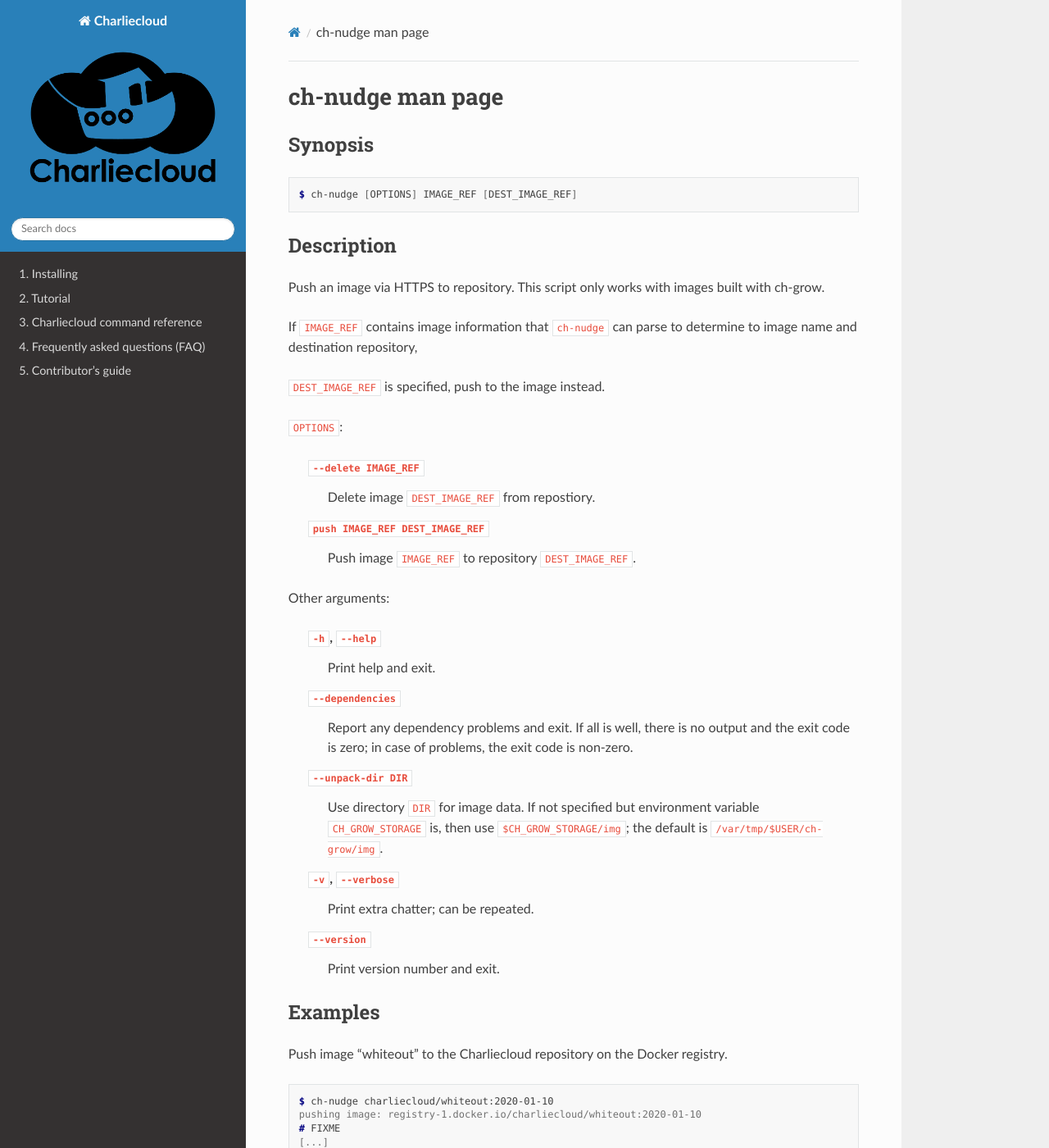
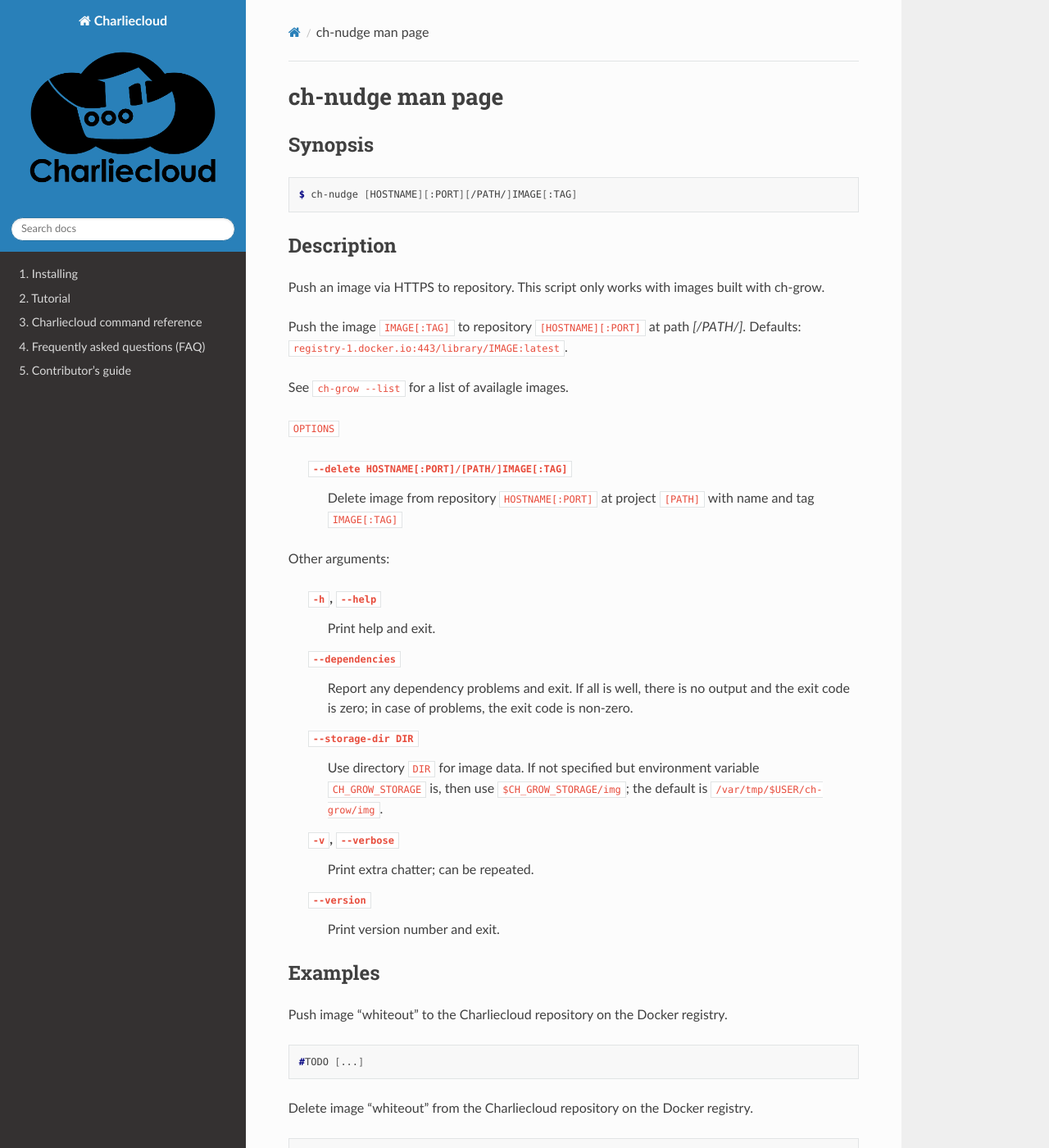
Before and after one commit to hpc/charliecloud, a Sphinx documentation site: the page built from doc/ch-nudge.rst, in a window 1280 px wide and 1400 px high. Shown: the whole window at 82% size. Built offline with Sphinx 7.4.7 and the Read the Docs theme 2.0.0, drawn with Linux system fonts in a browser that asks for light colours; some of the changed text lies outside the part shown.

Commit message:
update docs

```diff
--- a/doc/ch-nudge_desc.rst
+++ b/doc/ch-nudge_desc.rst
@@ -3,7 +3,7 @@ Synopsis
 
 ::
 
-   $ ch-nudge [OPTIONS] IMAGE_REF [DEST_IMAGE_REF]
+   $ ch-nudge [HOSTNAME][:PORT][/PATH/]IMAGE[:TAG]
 
 Description
 ===========
@@ -11,21 +11,16 @@ Description
 Push an image via HTTPS to repository. This script only works with images
 built with ch-grow.
 
-If :code:`IMAGE_REF` contains image information that :code:`ch-nudge` can parse
-to determine to image name and destination repository,
+Push the image :code:`IMAGE[:TAG]` to repository :code:`[HOSTNAME][:PORT]` at
+path `[/PATH/]`. Defaults: :code:`registry-1.docker.io:443/library/IMAGE:latest`.
 
-:code:`DEST_IMAGE_REF` is specified, push to the image instead.
+See :code:`ch-grow --list` for a list of availagle images.
 
+:code:`OPTIONS`
 
-:code:`OPTIONS`:
-
-
-
-  :code:`--delete IMAGE_REF`
-    Delete image :code:`DEST_IMAGE_REF` from repostiory.
-
-  :code:`push IMAGE_REF DEST_IMAGE_REF`
-    Push image :code:`IMAGE_REF` to repository :code:`DEST_IMAGE_REF`.
+  :code:`--delete HOSTNAME[:PORT]/[PATH/]IMAGE[:TAG]`
+    Delete image from repository :code:`HOSTNAME[:PORT]` at
+    project :code:`[PATH]` with name and tag :code:`IMAGE[:TAG]`
 
 Other arguments:
 
@@ -37,7 +32,7 @@ Other arguments:
     output and the exit code is zero; in case of problems, the exit code is
     non-zero.
 
-  :code:`--unpack-dir DIR`
+  :code:`--storage-dir DIR`
     Use directory :code:`DIR` for image data. If not specified but environment
     variable :code:`CH_GROW_STORAGE` is, then use
     :code:`$CH_GROW_STORAGE/img`; the default is
@@ -56,16 +51,10 @@ Push image "whiteout" to the Charliecloud repository on the Docker registry.
 
 ::
 
-  $ ch-nudge charliecloud/whiteout:2020-01-10
-  pushing image: registry-1.docker.io/charliecloud/whiteout:2020-01-10
-  # FIXME
-  [...]
+  #TODO [...]
 
 Delete image "whiteout" from the Charliecloud repository on the Docker registry.
 
 ::
 
-  $ ch-nudge delete registry-1.docker.io:443/charliecloud/hello-world
-  deleting image: whiteout
-  # FIXME
-  [...]
+  #TODO [...]
```
